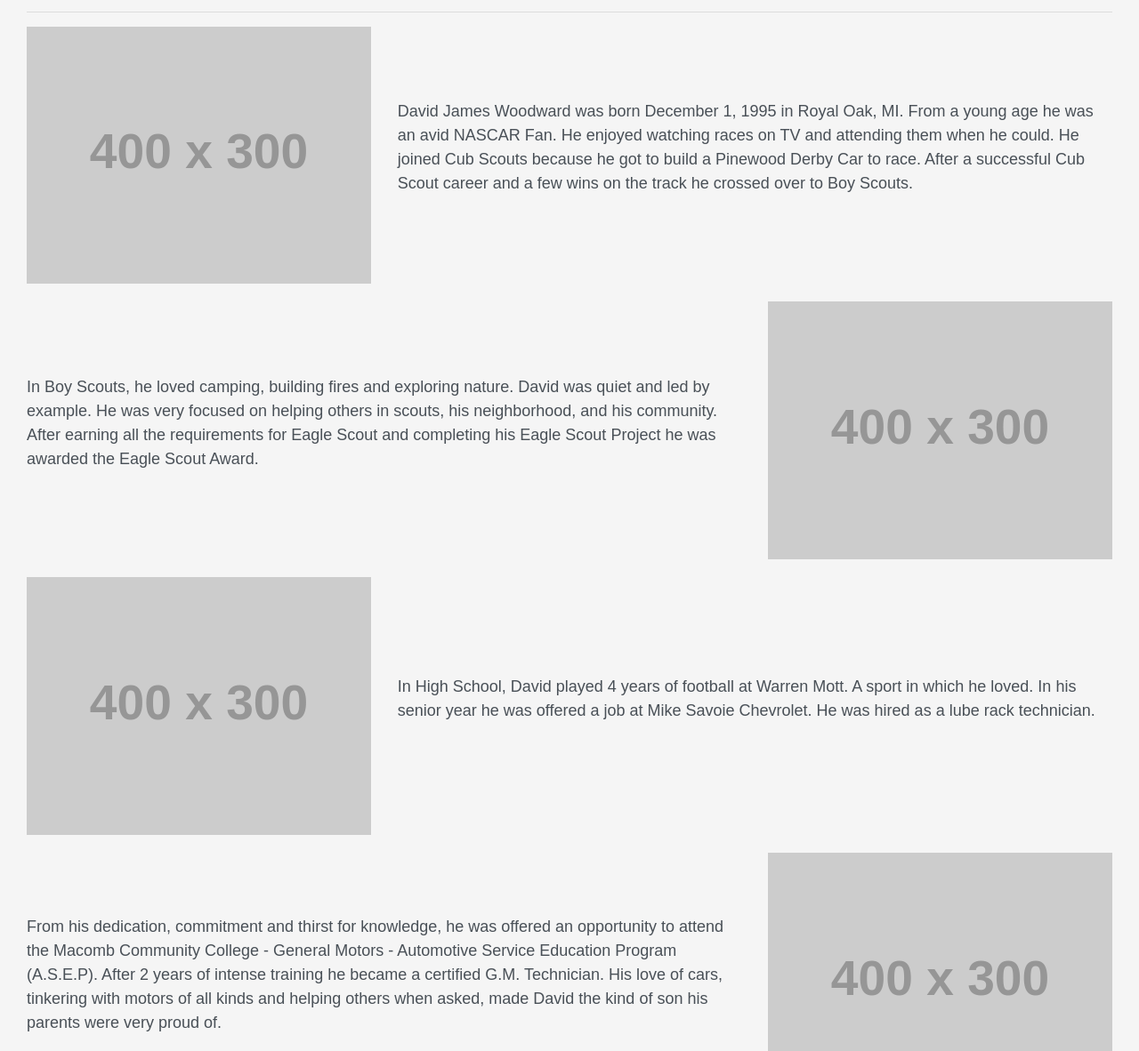
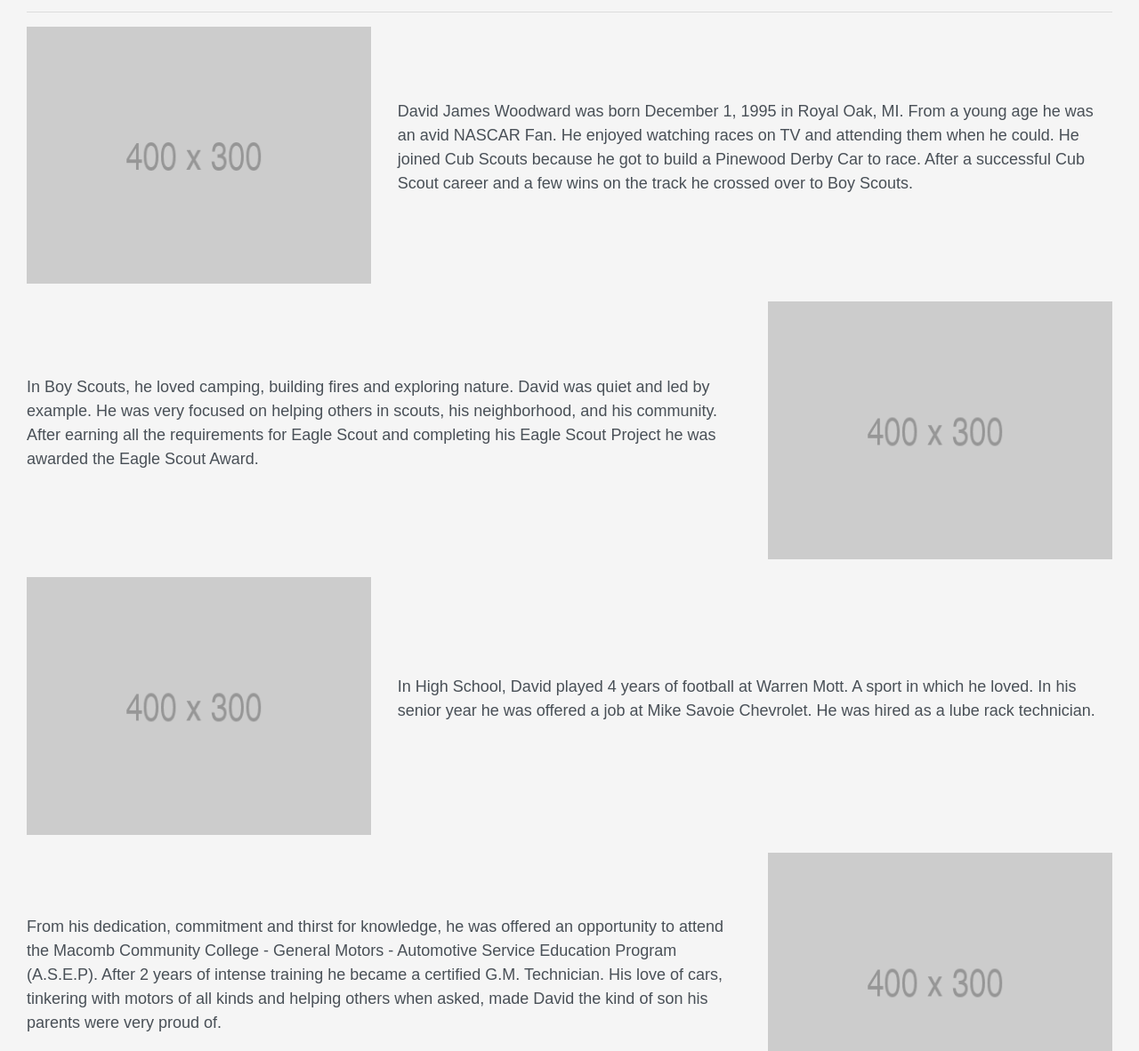
Before and after one commit to BrettMerri/David-Woodward, a React app in the folder client/: page /about-david in a window 1280 px wide. Shown: the part 118-1300 px from the top of the page at 89% size. Built offline with nearby package versions, Linux system fonts and the light colour scheme; placeholder pictures from the web are drawn by us.

Commit message:
saved placehold.it images to local

```diff
--- a/client/src/components/App/Main/About/About.js
+++ b/client/src/components/App/Main/About/About.js
@@ -9,7 +9,7 @@ const About = () => (
         <p>David James Woodward was born December 1, 1995 in Royal Oak, MI. From a young age he was an avid NASCAR Fan. He enjoyed watching races on TV and attending them when he could. He joined Cub Scouts because he got to build a Pinewood Derby Car to race. After a successful Cub Scout career and a few wins on the track he crossed over to Boy Scouts.</p>
       </div>
       <div className="col-md-4 flex-first">
-        <img className="full-width" src="http://placehold.it/400x300" alt="" />
+        <img className="full-width" src="/assets/img/400x300.png" alt="" />
       </div>
     </div>
     <div className="row section">
@@ -17,7 +17,7 @@ const About = () => (
         <p>In Boy Scouts, he loved camping, building fires and exploring nature. David was quiet and led by example. He was very focused on helping others in scouts, his neighborhood, and his community. After earning all the requirements for Eagle Scout and completing his Eagle Scout Project he was awarded the Eagle Scout Award.</p>
       </div>
       <div className="col-md-4 flex-last">
-        <img className="full-width" src="http://placehold.it/400x300" alt="" />
+        <img className="full-width" src="/assets/img/400x300.png" alt="" />
       </div>
     </div>
     <div className="row section">
@@ -25,7 +25,7 @@ const About = () => (
         <p>In High School, David played 4 years of football at Warren Mott. A sport in which he loved. In his senior year he was offered a job at Mike Savoie Chevrolet. He was hired as a lube rack technician.</p>
       </div>
       <div className="col-md-4 flex-first">
-        <img className="full-width" src="http://placehold.it/400x300" alt="" />
+        <img className="full-width" src="/assets/img/400x300.png" alt="" />
       </div>
     </div>
     <div className="row section">
@@ -33,7 +33,7 @@ const About = () => (
         <p>From his dedication, commitment and thirst for knowledge, he was offered an opportunity to attend the Macomb Community College - General Motors - Automotive Service Education Program (A.S.E.P). After 2 years of intense training he became a certified G.M. Technician. His love of cars, tinkering with motors of all kinds and helping others when asked, made David the kind of son his parents were very proud of.</p>
       </div>
       <div className="col-md-4 flex-last">
-        <img className="full-width" src="http://placehold.it/400x300" alt="" />
+        <img className="full-width" src="/assets/img/400x300.png" alt="" />
       </div>
     </div>
     <div className="row section">
@@ -41,7 +41,7 @@ const About = () => (
         <p>David died in a horrific accident on August 20, 2017. In his short 21 years, he touched many lives, from helping neighbors, friends and family. He loved to work, but also hang out and enjoy his friends. He lived life to it’s fullest, always had a smile on his face and was always up for a good “prank”.</p>
       </div>
       <div className="col-md-4 flex-first">
-        <img className="full-width" src="http://placehold.it/400x300" alt="" />
+        <img className="full-width" src="/assets/img/400x300.png" alt="" />
       </div>
     </div>
     <div className="row section">
@@ -49,7 +49,7 @@ const About = () => (
         <p>David's death has left a huge hole in our lives. Myself, His mother, and sister thought what better way to memorialize David’s Memory than to start a scholarship fund in his name. This fund is designed to assist those that have the same dream as David. The Scholarship will financially help those who want to become an automotive service technician. A smaller scholarship will also be handed out to a football player at Warren Mott High School that attends at Vocational, Trade, or Technical School with the desire and commitment to become a Plumber, Electrician, or H.V.A.C technician.</p>
       </div>
       <div className="col-md-4 flex-last">
-        <img className="full-width" src="http://placehold.it/400x300" alt="" />
+        <img className="full-width" src="/assets/img/400x300.png" alt="" />
       </div>
     </div>
   </div>
```
Also changed, not shown: client/build/asset-manifest.json, client/build/assets/img/400x300.png (added), client/build/index.html, client/build/service-worker.js, client/public/assets/img/400x300.png (added), 4 other files.
